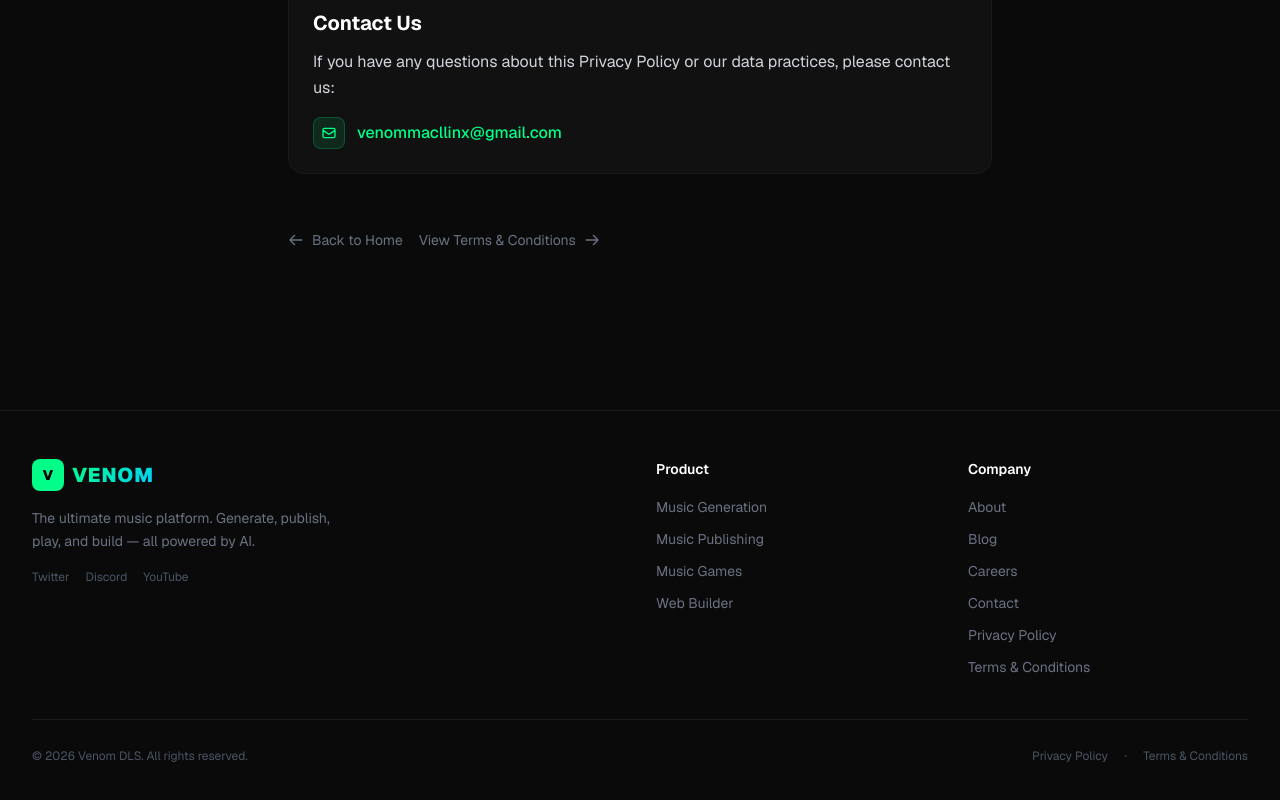
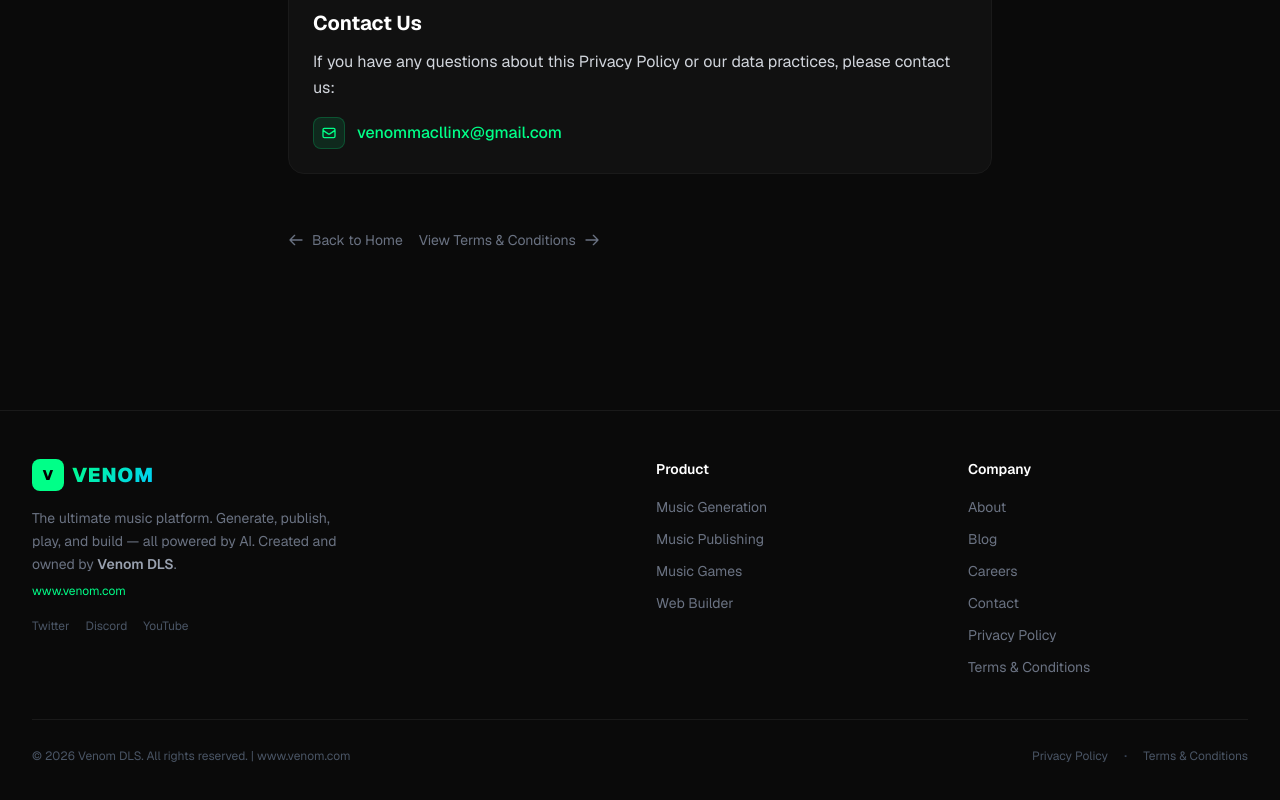
Before and after one commit to venommacllinx-ship-it/macllinx, a Next.js app: page /privacy in a window 1280 px wide. Shown: the part 3594-4394 px from the top of the page. Built offline with nearby package versions, Linux system fonts and the light colour scheme.

Commit message:
feat: establish Venom DLS as creator/owner and reference www.venom.com

```diff
--- a/src/app/layout.tsx
+++ b/src/app/layout.tsx
@@ -13,10 +13,10 @@ const geistMono = Geist_Mono({
 });
 
 export const metadata: Metadata = {
-  title: "Venom — Music Generation, Publishing & Games",
+  title: "Venom — Music Generation, Publishing & Games | www.venom.com",
   description:
-    "Venom is the ultimate music platform. Generate AI-powered music, publish your tracks, play music games, and build your own music website — all in one place.",
-  keywords: ["music generation", "music publishing", "music games", "web builder", "AI music", "venom"],
+    "Venom is the ultimate music platform created and owned by Venom DLS. Generate AI-powered music, publish your tracks, play music games, and build your own music website — all in one place at www.venom.com.",
+  keywords: ["music generation", "music publishing", "music games", "web builder", "AI music", "venom", "venom dls", "www.venom.com"],
 };
 
 export default function RootLayout({
--- a/src/app/terms/page.tsx
+++ b/src/app/terms/page.tsx
@@ -89,7 +89,7 @@ export default function TermsPage() {
                 </div>
                 <div>
                   <h3 className="text-white font-semibold mb-2">Platform Content</h3>
-                  <p>All platform software, design, branding, and non-user content is owned by Venom DLS and protected by copyright law. You may not reproduce, distribute, or create derivative works without our written permission.</p>
+                  <p>All platform software, design, branding, and non-user content is created and owned by <strong>Venom DLS</strong> and protected by copyright law. The Venom platform is operated at <a href="https://www.venom.com" className="text-[#00ff88] hover:underline" target="_blank" rel="noopener noreferrer">www.venom.com</a>. You may not reproduce, distribute, or create derivative works without our written permission.</p>
                 </div>
               </div>
             </section>
--- a/src/components/Footer.tsx
+++ b/src/components/Footer.tsx
@@ -15,7 +15,16 @@ export default function Footer() {
             </div>
             <p className="text-gray-500 text-sm leading-relaxed max-w-xs">
               The ultimate music platform. Generate, publish, play, and build — all powered by AI.
+              Created and owned by <span className="text-gray-400 font-semibold">Venom DLS</span>.
             </p>
+            <a
+              href="https://www.venom.com"
+              target="_blank"
+              rel="noopener noreferrer"
+              className="inline-block mt-2 text-xs text-[#00ff88] hover:underline"
+            >
+              www.venom.com
+            </a>
             <div className="flex gap-4 mt-4">
               {["Twitter", "Discord", "YouTube"].map((social) => (
                 <a
@@ -91,7 +100,8 @@ export default function Footer() {
 
         <div className="border-t border-[#1a1a1a] pt-6 flex flex-col sm:flex-row items-center justify-between gap-4">
           <p className="text-xs text-gray-600">
-            © {new Date().getFullYear()} Venom DLS. All rights reserved.
+            © {new Date().getFullYear()} Venom DLS. All rights reserved. |{" "}
+            <a href="https://www.venom.com" target="_blank" rel="noopener noreferrer" className="hover:text-[#00ff88] transition-colors">www.venom.com</a>
           </p>
           <div className="flex items-center gap-4">
             <Link href="/privacy" className="text-xs text-gray-600 hover:text-[#00ff88] transition-colors">
--- a/src/components/sections/AboutSection.tsx
+++ b/src/components/sections/AboutSection.tsx
@@ -18,14 +18,15 @@ export default function AboutSection() {
               Who We Are
             </h2>
             <p className="text-gray-400 text-lg leading-relaxed mb-5">
-              Venom DLS is an AI-powered music platform built for creators who want to move fast.
+              <strong className="text-white">Venom DLS</strong> is the creator and owner of Venom — an AI-powered music platform built for creators who want to move fast.
               Whether you&apos;re generating beats from scratch, publishing your tracks to the world,
               competing in music games, or building your own music website — Venom gives you the tools
               to do it all in one place.
             </p>
             <p className="text-gray-500 text-base leading-relaxed mb-5">
               We believe music creation should be accessible to everyone. No studio. No expensive gear.
-              Just your ideas and the power of AI to bring them to life.
+              Just your ideas and the power of AI to bring them to life. Visit us at{" "}
+              <a href="https://www.venom.com" className="text-[#00ff88] hover:underline" target="_blank" rel="noopener noreferrer">www.venom.com</a>.
             </p>
             {/* Role model callout */}
             <div className="flex items-center gap-3 p-4 rounded-xl border border-[#8b5cf6]/30 bg-[#8b5cf6]/5 mb-8">
```
